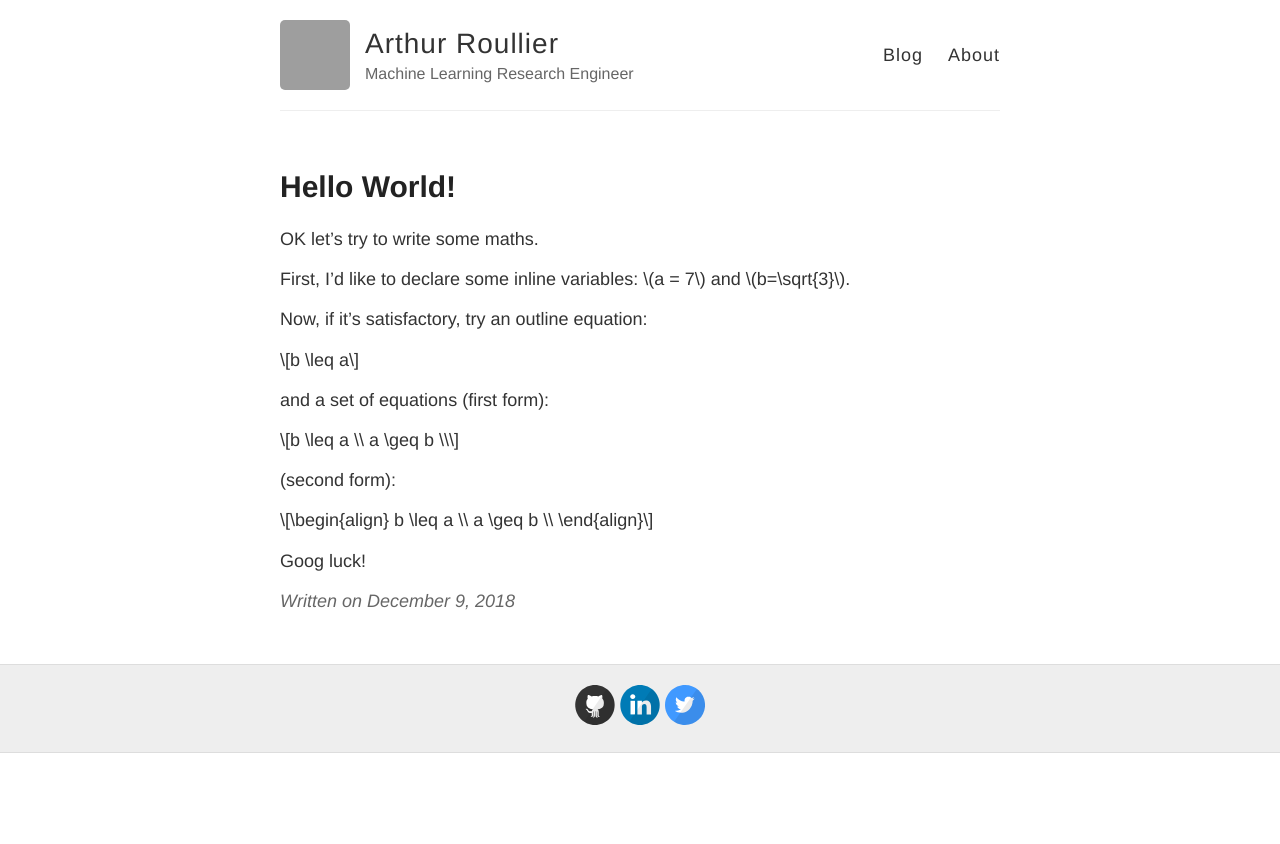
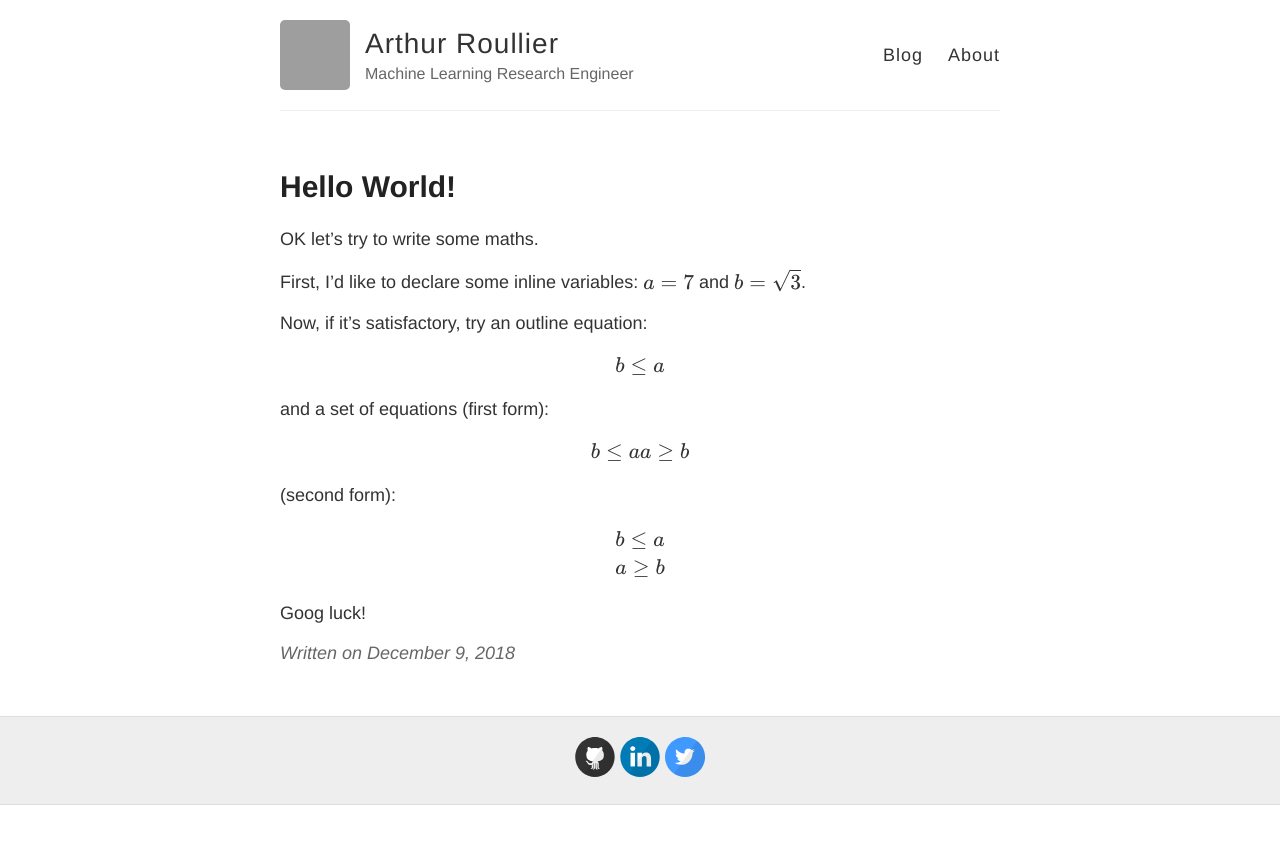
Before and after one commit to 0-tree/0-tree.github.io, a Jekyll site: the page built from _posts/2018-12-9-Test-Equation.md, in a window 1280 px wide. Shown: the top 844 px of the page. Built offline with Jekyll 4.4.1, drawn with Linux system fonts in a browser that asks for light colours; formulas are drawn with MathJax 3; part of the change alters nothing that is shown; grey boxes are pictures that could not be loaded.

```diff
--- a/_layouts/post.html
+++ b/_layouts/post.html
@@ -15,3 +15,8 @@ layout: default
 
   {% include disqus.html %}
 </article>
+
+<!-- add maths (from https://github.com/Hadrien-Montanelli/Hadrien-Montanelli.github.io/blob/master/_layouts/post.html) -->
+<script src="https://cdnjs.cloudflare.com/ajax/libs/mathjax/2.7.0/MathJax.js?config=TeX-AMS-MML_HTMLorMML"
+    type="text/javascript">
+</script>
```
